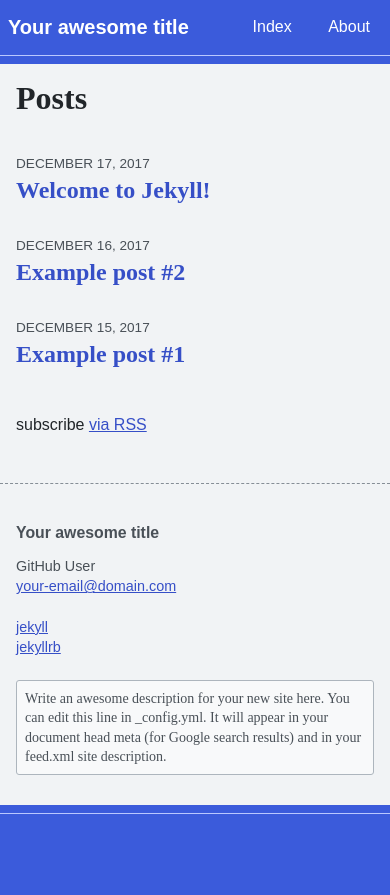
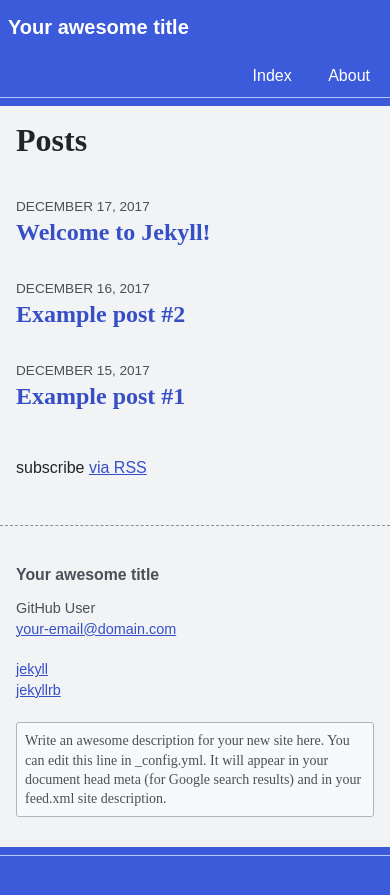
Before and after one commit to iliu-net/jekyll-theme-xyzzy, a Jekyll site: the page built from index.md, in a window 390 px wide. Shown: the top 895 px of the page. Built offline with Jekyll 4.4.1, drawn with Linux system fonts in a browser that asks for light colours.

Commit message:
Responsive header

```diff
--- a/_includes/header.html
+++ b/_includes/header.html
@@ -1,6 +1,6 @@
 <header id="header" role="banner">
 
-  <a class="header-title" href="{{ "/" | relative_url }}">{{ site.title | escape }}</a>
+  <a href="{{ "/" | relative_url }}">{{ site.title | escape }}</a>
 
   <nav id="nav">
     <a href="{{ "/" | relative_url }}">Index</a>
--- a/_sass/xyzzy/layout/_header.scss
+++ b/_sass/xyzzy/layout/_header.scss
@@ -1,18 +1,25 @@
 #header {
   @extend .font-sans;
   @extend .xlimit;
-  align-items: center;
-  display: flex;
-  justify-content: space-between;
   padding: $spacing-2 0;
-  position: relative;
+
+  @media screen and (min-width: $breakpoint-sm) {
+    align-items: center;
+    display: flex;
+    justify-content: space-between;
+  }
 }
 
-.header-title {
+#header > a {
   color: #FFF;
   display: inline-block;
   font-size: 1.25em;
   font-weight: 700;
+  margin-bottom: $spacing-4;
   padding: $spacing-2;
   text-decoration: none;
+
+  @media screen and (min-width: $breakpoint-sm) {
+    margin-bottom: 0;
+  }
 }
--- a/_sass/xyzzy/layout/_nav.scss
+++ b/_sass/xyzzy/layout/_nav.scss
@@ -1,5 +1,6 @@
 #nav {
   padding: $spacing-1;
+  text-align: right;
 
   a {
     color: #FFF;
@@ -12,4 +13,12 @@
       text-decoration: underline;
     }
   }
+
+  @media screen and (min-width: $breakpoint-sm) {
+    text-align: right;
+
+    a {
+
+    }
+  }
 }
```
